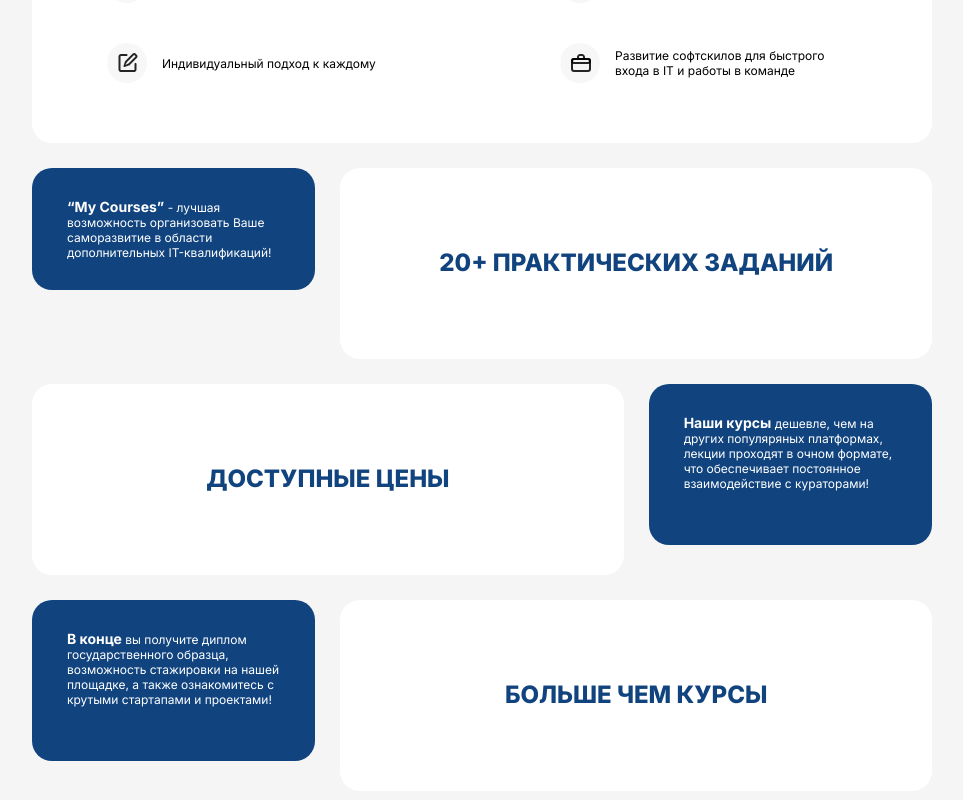
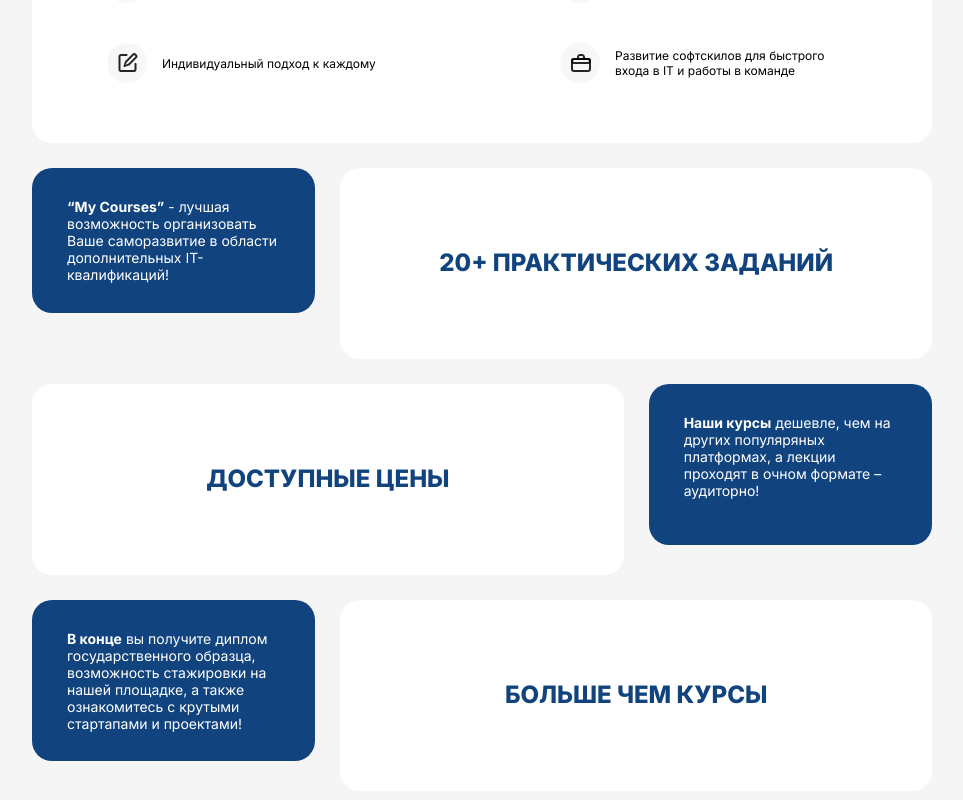
Before and after one commit to Qretex/courses-release, a React (Create React App) app: page / in a window 1280 px wide. Shown: the part 1363-2163 px from the top of the page, without its empty margins (158-1121 px from the left). Built offline with nearby package versions, Linux system fonts and the light colour scheme; no server answers.

Commit message:
font correct in about block

```diff
--- a/src/blocks/about.scss
+++ b/src/blocks/about.scss
@@ -109,7 +109,7 @@
 
   @media (max-width: 1450px) {
     max-width: 100%;
-    font-size: 12px;
+    font-size: 14px;
 
     padding: 30px 35px;
 
@@ -142,7 +142,7 @@
 
   @media (max-width: 1450px) {
     max-width: 900px;
-    font-size: 12px;
+    font-size: 14px;
 
     padding: 30px 35px;
 
@@ -157,7 +157,7 @@
 
   @media (max-width: 1450px) {
     max-width: 900px;
-    font-size: 12px;
+    font-size: 14px;
 
     padding: 30px 35px;
 
--- a/src/components/Main.jsx
+++ b/src/components/Main.jsx
@@ -112,8 +112,7 @@ function Main(props) {
           <div className="card-four large">ДОСТУПНЫЕ ЦЕНЫ</div>
           <div className="card-five blue">
             <b className="blue">Наши курсы</b> дешевле, чем на других
-            популяряных платформах, лекции проходят в очном формате, что
-            обеспечивает постоянное взаимодействие с кураторами!
+            популяряных платформах, а лекции проходят в очном формате – аудиторно!
           </div>
           <div className="card-six blue">
             <b className="blue">В конце</b> вы получите диплом государственного
```
